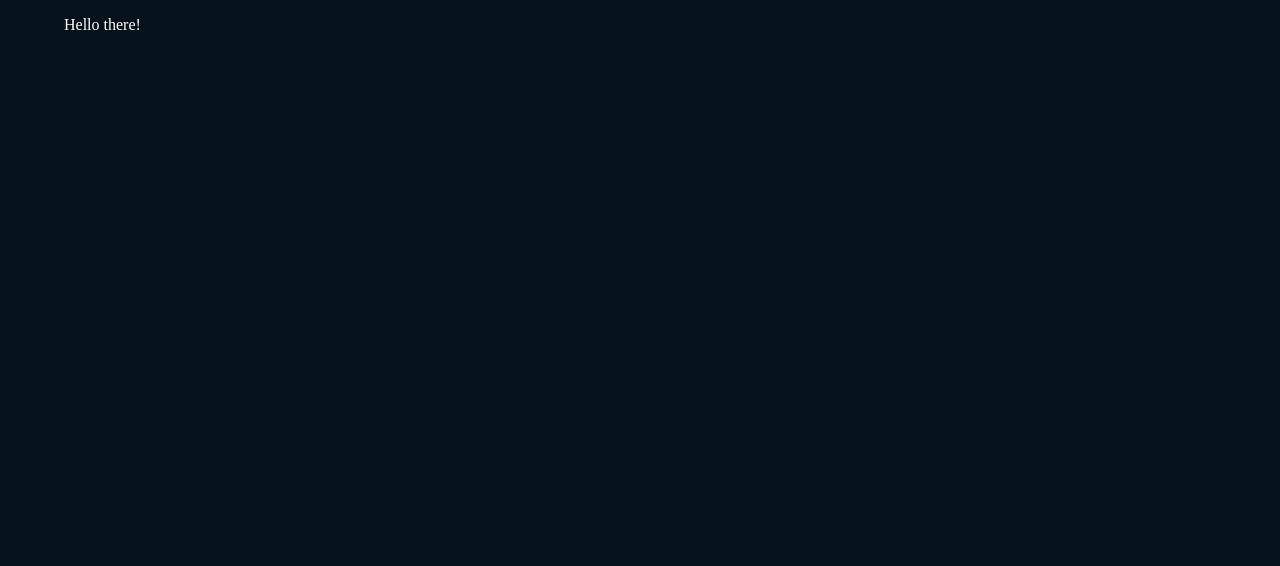
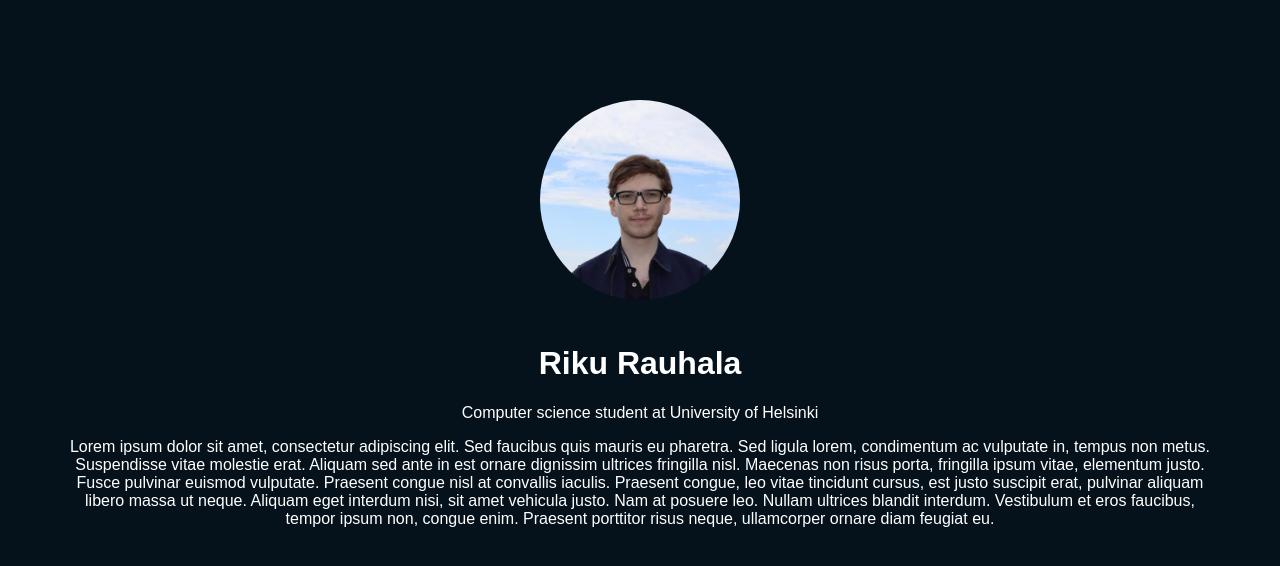
Before and after one commit to rikurauhala/rauhala.io-old, a plain HTML site: page src/index.html in a window 1280 px wide. Drawn offline with Linux system fonts and the light colour scheme.

Commit message:
Add content

```diff
--- a/src/index.html
+++ b/src/index.html
@@ -1,13 +1,18 @@
 <!DOCTYPE html>
 <html>
   <head>
-    <title>Title</title>
+    <title>Riku Rauhala</title>
     <meta charset="utf-8">
     <meta name="viewport" content="width=device-width, initial-scale=1">
     <link rel="stylesheet" href="style.css">
     <!--<link rel="icon" type="image/x-icon" href="favicon.ico">-->
   </head>
   <body>
-    <p>Hello there!</p>
+    <img src="riku.jpg" title="Riku" id="pfp">
+    <h1>Riku Rauhala</h1>
+    <p>Computer science student at University of Helsinki</p>
+    <!-- GitHub / LinkedIn / Email logos here -->
+    <p>Lorem ipsum dolor sit amet, consectetur adipiscing elit. Sed faucibus quis mauris eu pharetra. Sed ligula lorem, condimentum ac vulputate in, tempus non metus. Suspendisse vitae molestie erat. Aliquam sed ante in est ornare dignissim ultrices fringilla nisl. Maecenas non risus porta, fringilla ipsum vitae, elementum justo. Fusce pulvinar euismod vulputate. Praesent congue nisl at convallis iaculis. Praesent congue, leo vitae tincidunt cursus, est justo suscipit erat, pulvinar aliquam libero massa ut neque. Aliquam eget interdum nisi, sit amet vehicula justo. Nam at posuere leo. Nullam ultrices blandit interdum. Vestibulum et eros faucibus, tempor ipsum non, congue enim. Praesent porttitor risus neque, ullamcorper ornare diam feugiat eu.</p>
+    <!-- Footer here -->
   </body>
 </html>
--- a/src/style.css
+++ b/src/style.css
@@ -1,7 +1,16 @@
 body {
   background-color: #05121c;
   color: white;
+  font-family: Arial, sans-serif;
   margin: auto;
-  margin-top: 10px;
   max-width: 90%;
+  text-align: center;
 }
+
+#pfp {
+  border-radius: 50%;
+  height: 200px;
+  margin-bottom: 20px;
+  margin-top: 100px;
+  width: 200px;
+}
```
Also changed, not shown: src/riku.jpg (added).
